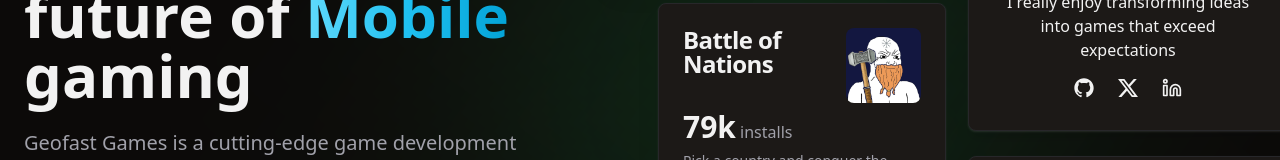
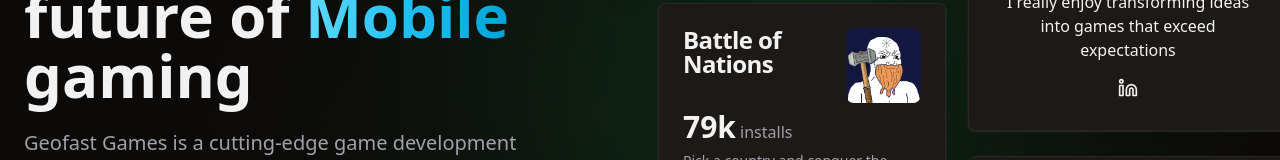
Before and after one commit to utkarshtrivedimdz/geofast-landing-page, a React (Vite) app: page / in a window 1280 px wide. Shown: the part 332-492 px from the top of the page. Built offline with nearby package versions, Linux system fonts and the light colour scheme.

Commit message:
Update HeroCards.tsx

```diff
--- a/src/components/HeroCards.tsx
+++ b/src/components/HeroCards.tsx
@@ -63,40 +63,7 @@
           <div>
             <a
               rel="noreferrer noopener"
-              href="https://github.com/utkarshtrivedimdz"
-              target="_blank"
-              className={buttonVariants({
-                variant: "ghost",
-                size: "sm",
-              })}
-            >
-              <span className="sr-only">Github icon</span>
-              <GitHubLogoIcon className="w-5 h-5" />
-            </a>
-            <a
-              rel="noreferrer noopener"
-              href="https://twitter.com/leo_mirand4"
-              target="_blank"
-              className={buttonVariants({
-                variant: "ghost",
-                size: "sm",
-              })}
-            >
-              <span className="sr-only">X icon</span>
-              <svg
-                role="img"
-                viewBox="0 0 24 24"
-                xmlns="http://www.w3.org/2000/svg"
-                className="fill-foreground w-5 h-5"
-              >
-                <title>X</title>
-                <path d="M18.901 1.153h3.68l-8.04 9.19L24 22.846h-7.406l-5.8-7.584-6.638 7.584H.474l8.6-9.83L0 1.154h7.594l5.243 6.932ZM17.61 20.644h2.039L6.486 3.24H4.298Z" />
-              </svg>
-            </a>
-
-            <a
-              rel="noreferrer noopener"
-              href="https://www.linkedin.com/in/utkarshtrivedi/"
+              href="https://www.linkedin.com/in/valentijn-hoornaert-a6a511343"
               target="_blank"
               className={buttonVariants({
                 variant: "ghost",
```
